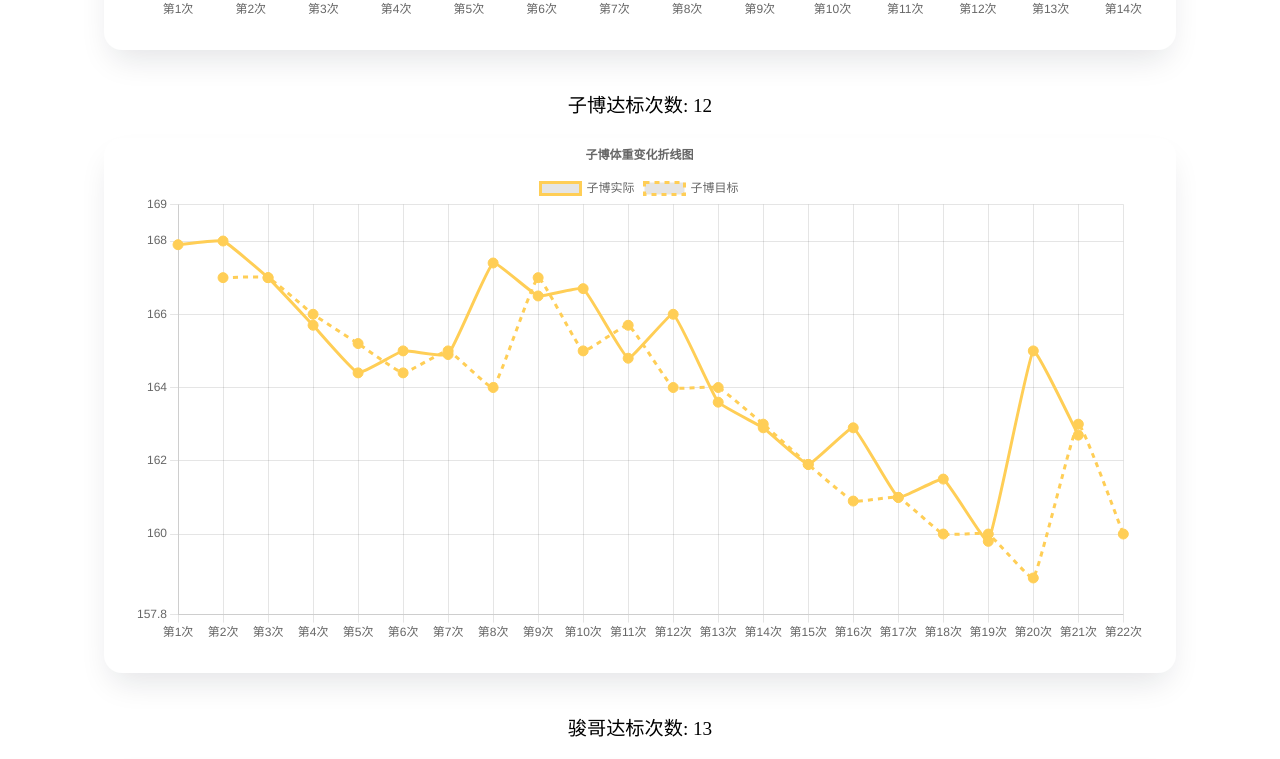
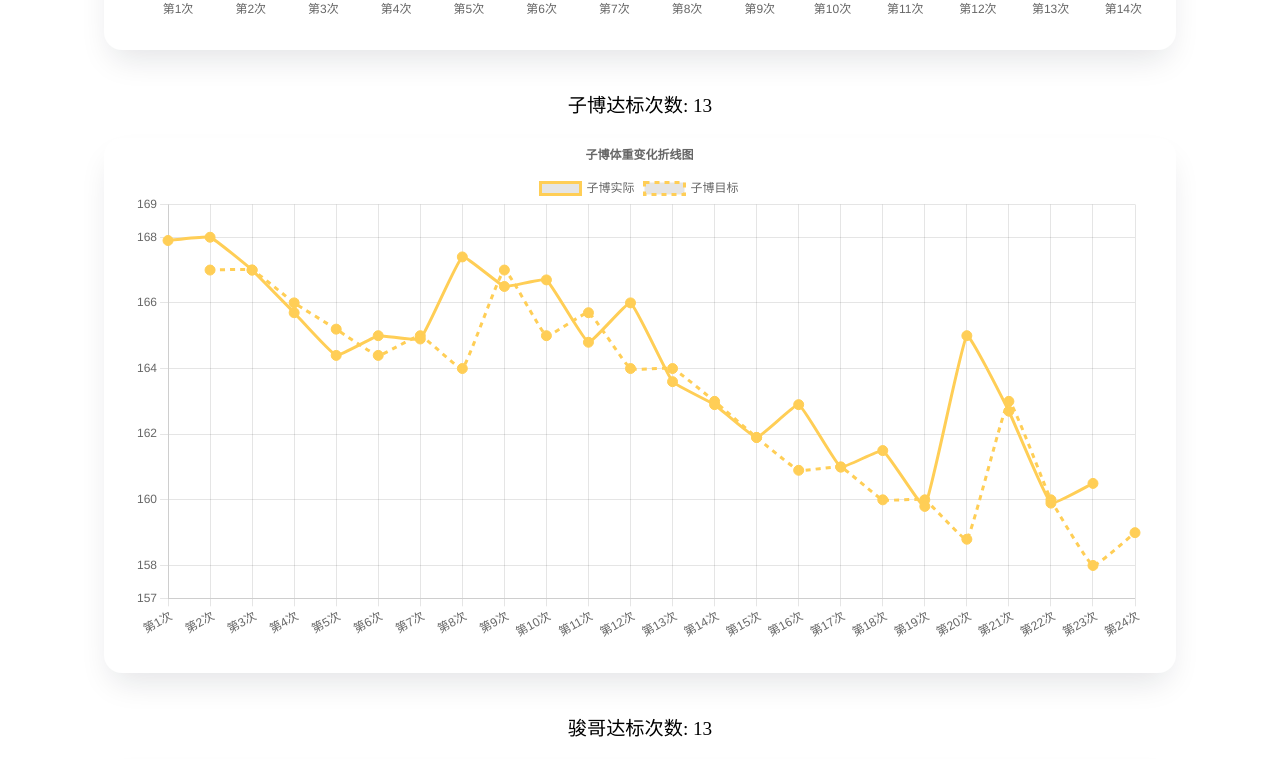
Before and after one commit to xyzz0121/shouba, a plain HTML site: page index.html in a window 1280 px wide. Shown: the part 1661-2420 px from the top of the page. Drawn offline with nearby package versions, Linux system fonts and the light colour scheme.

Commit message:
Updata: Add data

```diff
--- a/index.html
+++ b/index.html
@@ -287,8 +287,8 @@
       createChart(
         document.getElementById("ziboChart").getContext("2d"),
         "子博",
-        [167.9, 168, 167, 165.7, 164.4, 165, 164.9, 167.4, 166.5, 166.7, 164.8, 166, 163.6, 162.9, 161.9, 162.9, 161, 161.5, 159.8, 165, 162.7, null],
-        [null, 167, 167, 166, 165.2, 164.4, 165, 164, 167, 165, 165.7, 164, 164, 163, 161.9, 160.9, 161, 160, 160, 158.8, 163, 160],
+        [167.9, 168, 167, 165.7, 164.4, 165, 164.9, 167.4, 166.5, 166.7, 164.8, 166, 163.6, 162.9, 161.9, 162.9, 161, 161.5, 159.8, 165, 162.7, 159.9, 160.5, null],
+        [null, 167, 167, 166, 165.2, 164.4, 165, 164, 167, 165, 165.7, 164, 164, 163, 161.9, 160.9, 161, 160, 160, 158.8, 163, 160, 158, 159],
         "rgb(255, 206, 86)",
         165,
         170,
@@ -309,8 +309,8 @@
       createChart(
         document.getElementById("sancaizitongziChart").getContext("2d"),
         "散财童子贵",
-        [205.2, 215, 215, 215, 215, 212.2, 214, 211.2, 207.8, 210.6, 206.8, 203.8, 205.2, 205.2, 207.6, 203.6, 199.9, 194.2, 202.8, 199.4, 196.6, null],
-        [null, 205, 203, 203, 203, 200, 208, 210, 208, 205, 207, 204, 200, 200, 200, 204, 200, 195, 190, 200, 195, 193],
+        [205.2, 215, 215, 215, 215, 212.2, 214, 211.2, 207.8, 210.6, 206.8, 203.8, 205.2, 205.2, 207.6, 203.6, 199.9, 194.2, 202.8, 199.4, 196.6, 206.2, 199.2, null],
+        [null, 205, 203, 203, 203, 200, 208, 210, 208, 205, 207, 204, 200, 200, 200, 204, 200, 195, 190, 200, 195, 193, 200, 195],
         "rgb(153, 102, 255)",
         200,
         220,
```
